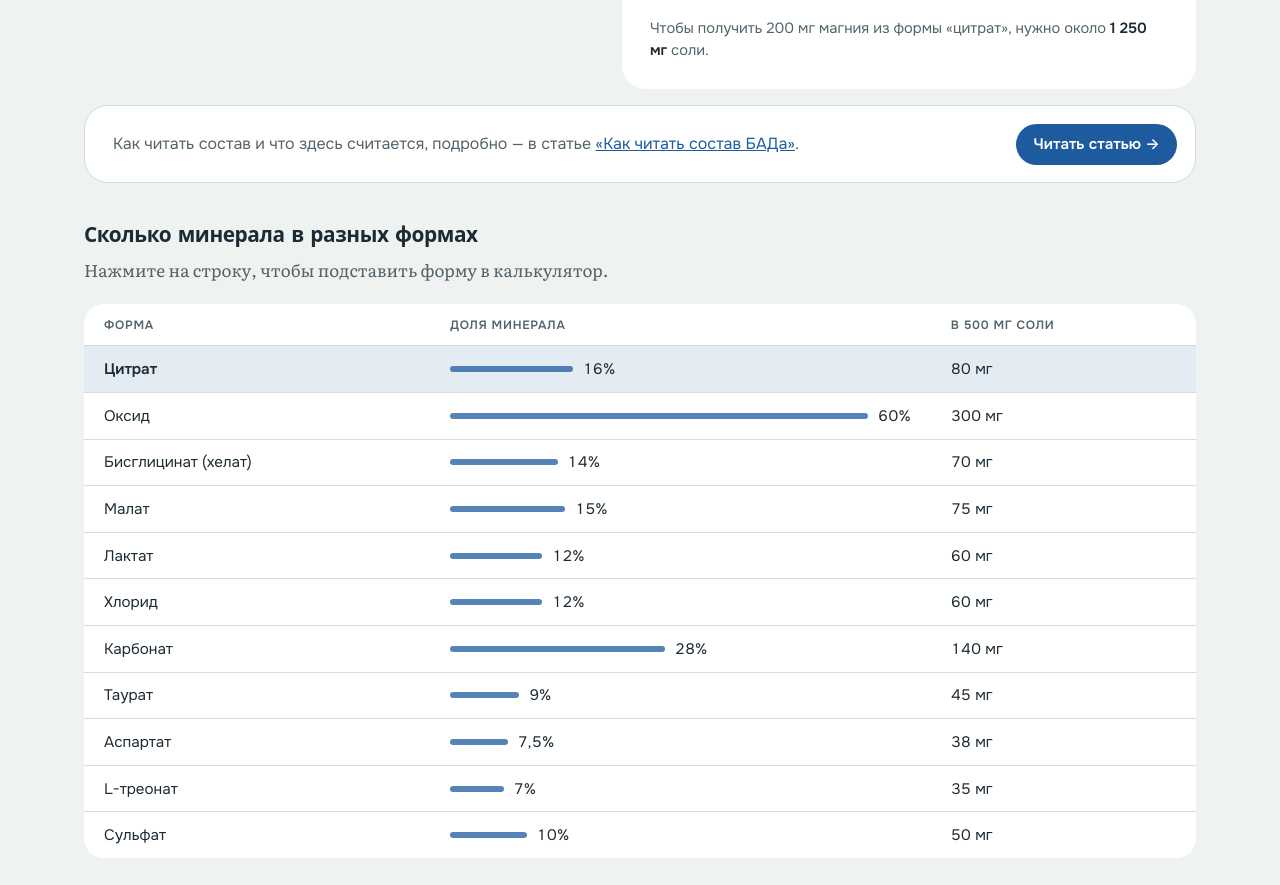
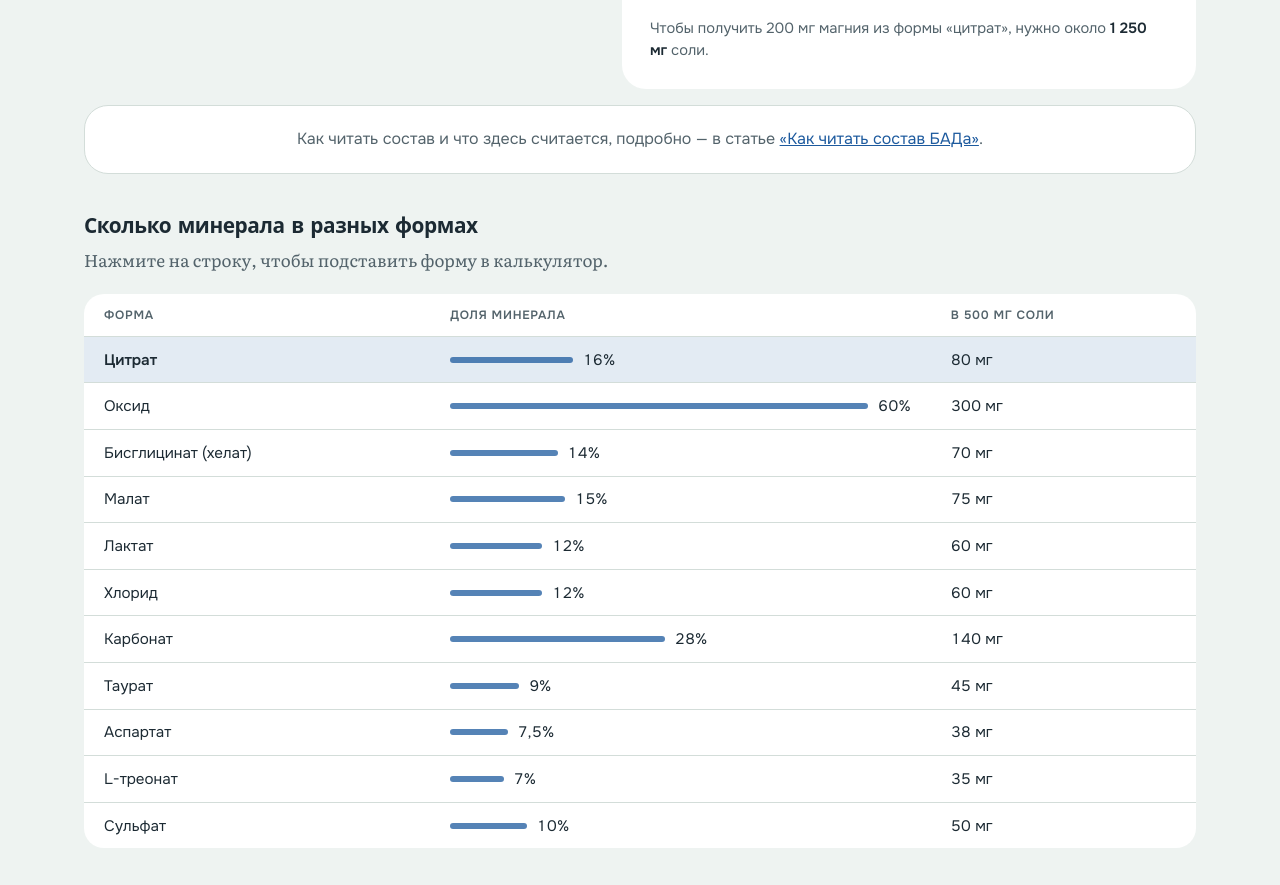
Before and after one commit to AppLb/phealth, an Eleventy site: page src/calculator/index.njk in a window 1280 px wide. Shown: the part 930-1815 px from the top of the page. Built offline with nearby package versions, Linux system fonts and the light colour scheme; Eleventy itself is replaced by a stand-in of ours; files that its build step writes are made by us from their sources; a web font is replaced by a local one.

Commit message:
Калькулятор: полоса со ссылкой на статью без кнопки, текст по центру
Co-Authored-By: Claude Opus 5.5 <noreply@anthropic.com>
Claude-Session: https://claude.ai/code/session_01J8rjFQFL4KfTUxbt3d8kqo

```diff
--- a/src/calculator/index.njk
+++ b/src/calculator/index.njk
@@ -66,13 +66,10 @@ select:focus,.num input:focus{outline:3px solid var(--accent);outline-offset:1px
 .tip{font:400 .92rem/1.5 var(--ui);color:var(--muted);margin:0}
 .tip b{color:var(--ink);font-weight:600}
 
-/* Ссылка на статью в рамке, как у блоков сайта: на компьютере полосой на всю ширину под калькулятором (текст слева, кнопка справа), на телефоне под вступлением */
+/* Ссылка на статью в рамке, как у блоков сайта: на компьютере полосой на всю ширину под калькулятором, текст по центру; на телефоне под вступлением */
 .artlink{max-width:44rem;box-sizing:border-box;margin:2rem auto 0;padding:.9rem 1.2rem;border-radius:1rem;border:1.5px solid var(--line);background:var(--paper);font:400 1rem/1.55 var(--ui);color:var(--muted);text-align:center}
 .artlink-top{display:none}
-.artlink-after{max-width:none;margin:1rem 0 0;display:flex;align-items:center;justify-content:space-between;gap:1.5rem;text-align:left;padding:1.1rem 1.1rem 1.1rem 1.75rem;border-radius:1.5rem}
-.artlink-after .go{flex:none;padding:.65rem 1.1rem;border-radius:999px;background:var(--accent);color:var(--on-accent);text-decoration:none;font:600 .95rem var(--ui)}
-.artlink-after .go:hover{filter:brightness(1.08)}
-.artlink-after .go:focus-visible{outline:3px solid var(--accent);outline-offset:3px}
+.artlink-after{max-width:none;margin:1rem 0 0;text-align:center;padding:1.3rem 1.75rem;border-radius:1.5rem}
 @media (max-width:860px){
   .artlink-top{display:block;text-align:left}
   .intro p.artlink-top{margin:1.5rem 0 0;font-size:.98rem}
@@ -189,7 +186,7 @@ tbody tr[aria-selected="true"] td:first-child{font-weight:600}
     </section>
   </div>
 
-  <div class="artlink artlink-after"><span>Как читать состав и что здесь считается, подробно — в статье <a href="../sostav-bada/">«Как читать состав БАДа»</a>.</span><a class="go" href="../sostav-bada/">Читать статью →</a></div>
+  <p class="artlink artlink-after">Как читать состав и что здесь считается, подробно — в статье <a href="../sostav-bada/">«Как читать состав БАДа»</a>.</p>
 
   <section class="forms" aria-labelledby="forms-h">
     <h2 id="forms-h">Сколько минерала в разных формах</h2>
```
